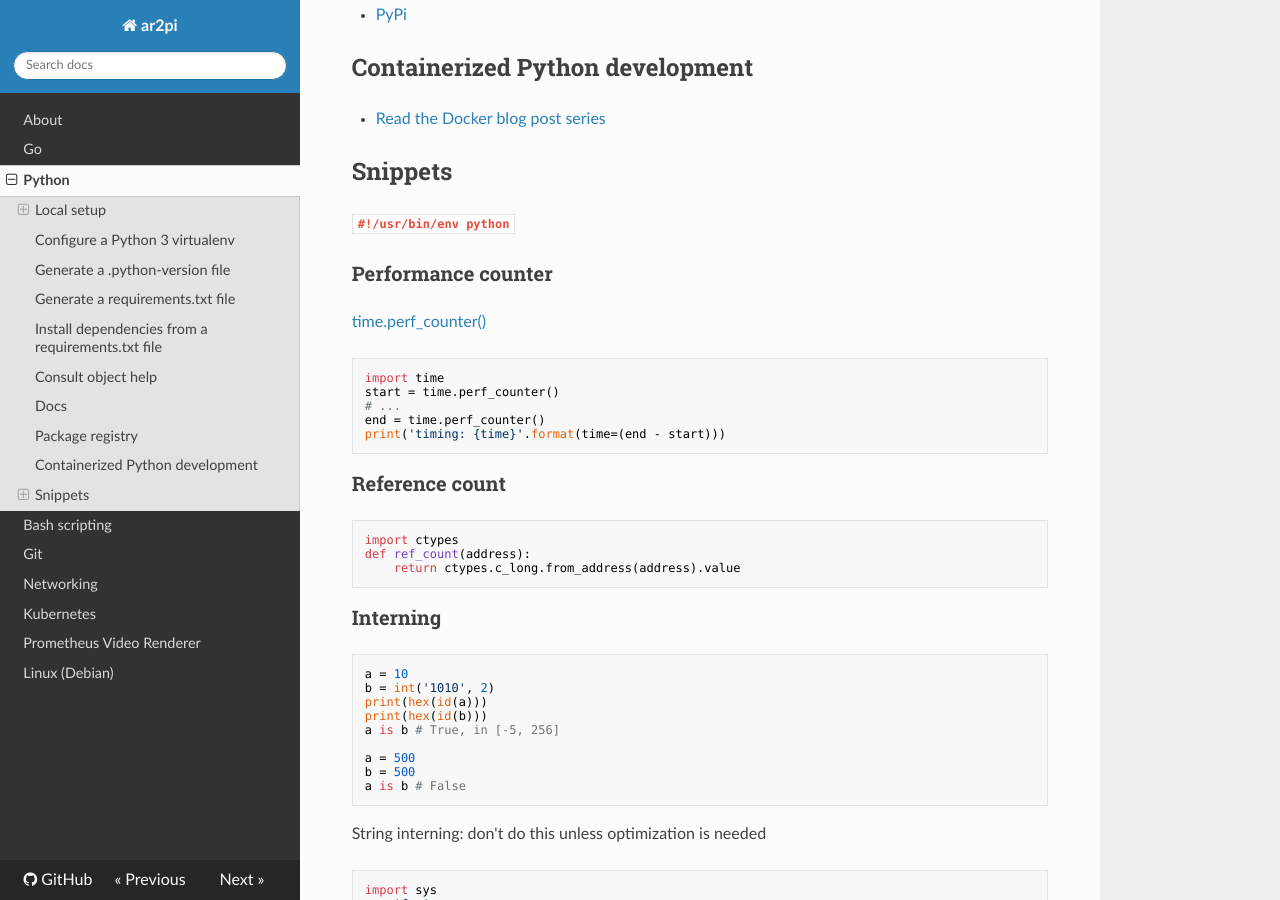
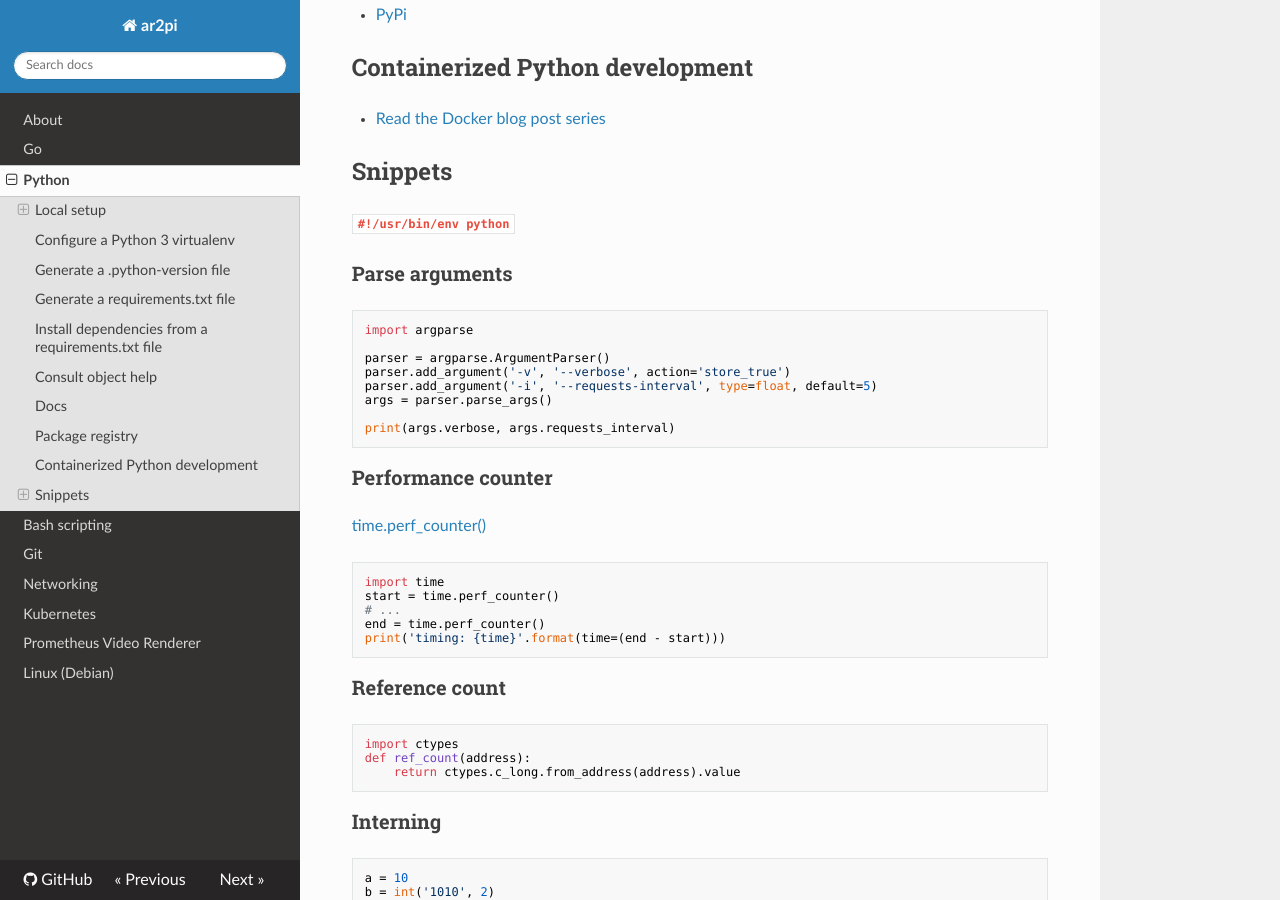
Before and after one commit to ar2pi/ar2pi, an MkDocs documentation site: the page built from docs/python.md, in a window 1280 px wide and 900 px high, scrolled down 1942 px. Built offline with MkDocs 1.6.1, drawn with Linux system fonts in a browser that asks for light colours; nearby versions of some CDN libraries.

Commit message:
add python argument parser snippet

````diff
--- a/docs/python.md
+++ b/docs/python.md
@@ -101,6 +101,19 @@ help(set)
 
 **`#!/usr/bin/env python`**
 
+### Parse arguments
+
+```python
+import argparse
+
+parser = argparse.ArgumentParser()
+parser.add_argument('-v', '--verbose', action='store_true')
+parser.add_argument('-i', '--requests-interval', type=float, default=5)
+args = parser.parse_args()
+
+print(args.verbose, args.requests_interval)
+```
+
 ### Performance counter
 
 [time.perf_counter()](https://docs.python.org/3/library/time.html#time.perf_counter)
````
